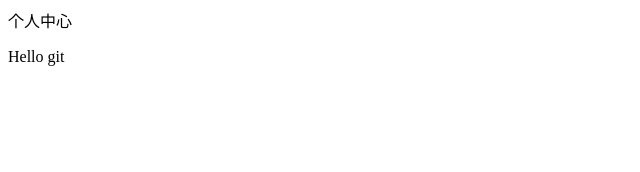
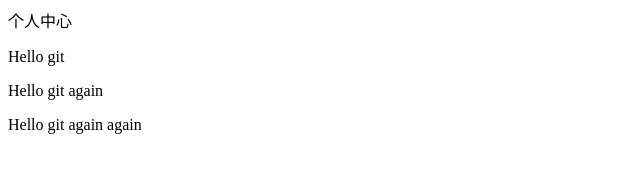
Before and after one commit to duooi/uc, a plain HTML site: page profile.html in a window 1280 px wide. Shown: the whole page, without its empty margins (0-640 px from the left). Drawn offline with Linux system fonts and the light colour scheme.

Commit message:
update profile accords to branch profile

```diff
--- a/profile.html
+++ b/profile.html
@@ -7,5 +7,7 @@
 	<body>
 		<div>个人中心</div>
 		<p>Hello git</p>
+		<p>Hello git again</p>
+		<p>Hello git again again</p>
 	</body>
 </html>
```
